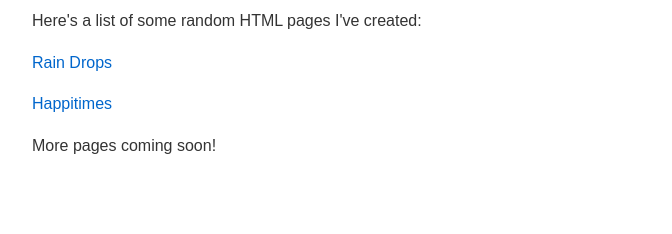
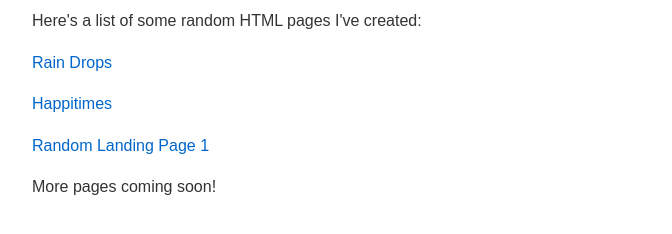
Before and after one commit to haimant/Random-Things, a plain HTML site: page index.html in a window 1280 px wide. Shown: the part 106-340 px from the top of the page, without its empty margins (208-880 px from the left). Drawn offline with Linux system fonts and the light colour scheme.

Commit message:
Update index.html

```diff
--- a/index.html
+++ b/index.html
@@ -41,6 +41,9 @@
     <ul>
         <li><a href="https://happitimes.fun">Happitimes</a></li>
     </ul>
+    <ul>
+        <li><a href="landingpage1.html">Random Landing Page 1</a></li>
+    </ul>
     <p>More pages coming soon!</p>
 </body>
 </html>
```
